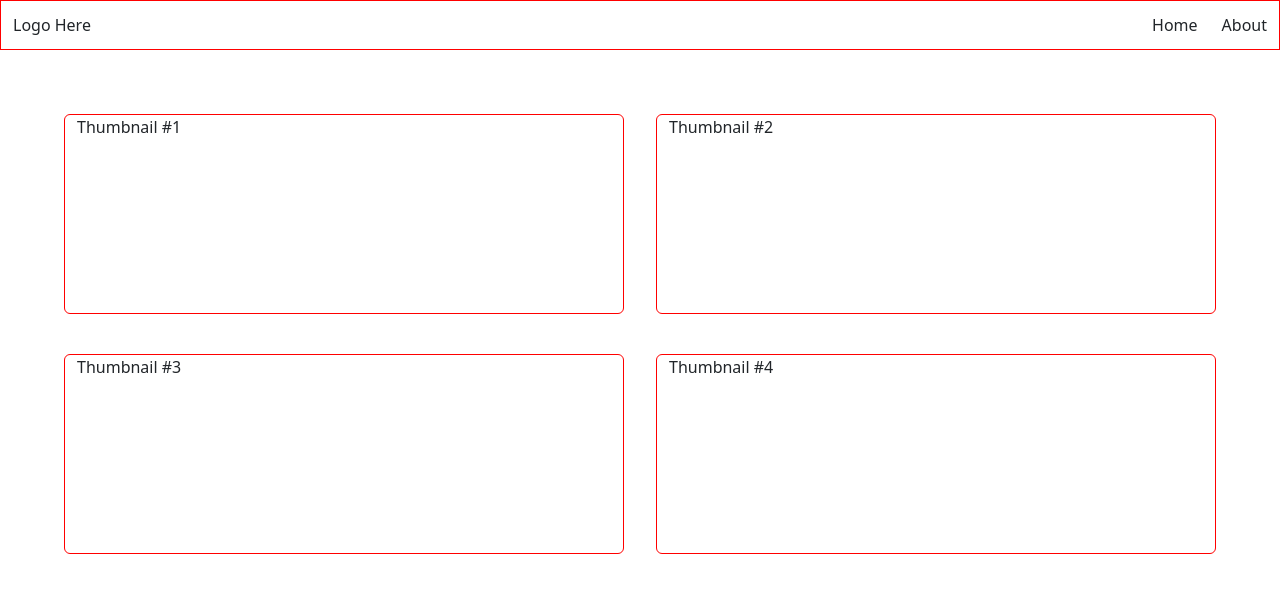
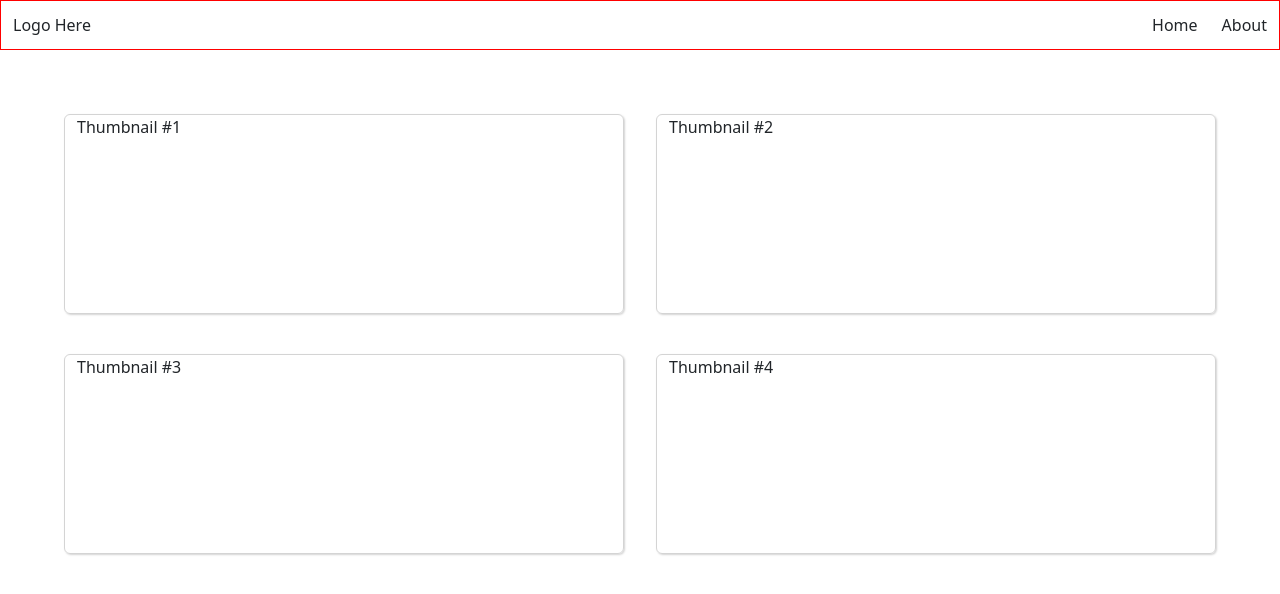
Before and after one commit to alhammialiff/react-refresher-app, a React (Vite) app: page / in a window 1280 px wide. Shown: the top 594 px of the page. Built offline with nearby package versions, Linux system fonts and the light colour scheme.

Commit message:
[Home, Thumbnail Links] Added hover and transition effects

```diff
--- a/src/component/mid/home/home.component.scss
+++ b/src/component/mid/home/home.component.scss
@@ -5,9 +5,18 @@
 }
 
 .thumbnail-card{
+
     width: 40vw;
     height: 200px;
-    border: 1px solid red;
+    border: 1px solid #d4d4d4;
     border-radius: 6px;;
+    box-shadow: 1px 1px 2px #d4d4d4;
 
 }
+
+.thumbnail-card:hover{
+
+    box-shadow: 0px 0px 1px;
+    transition: box-shadow 0.25s ease-in;
+
+}
```
